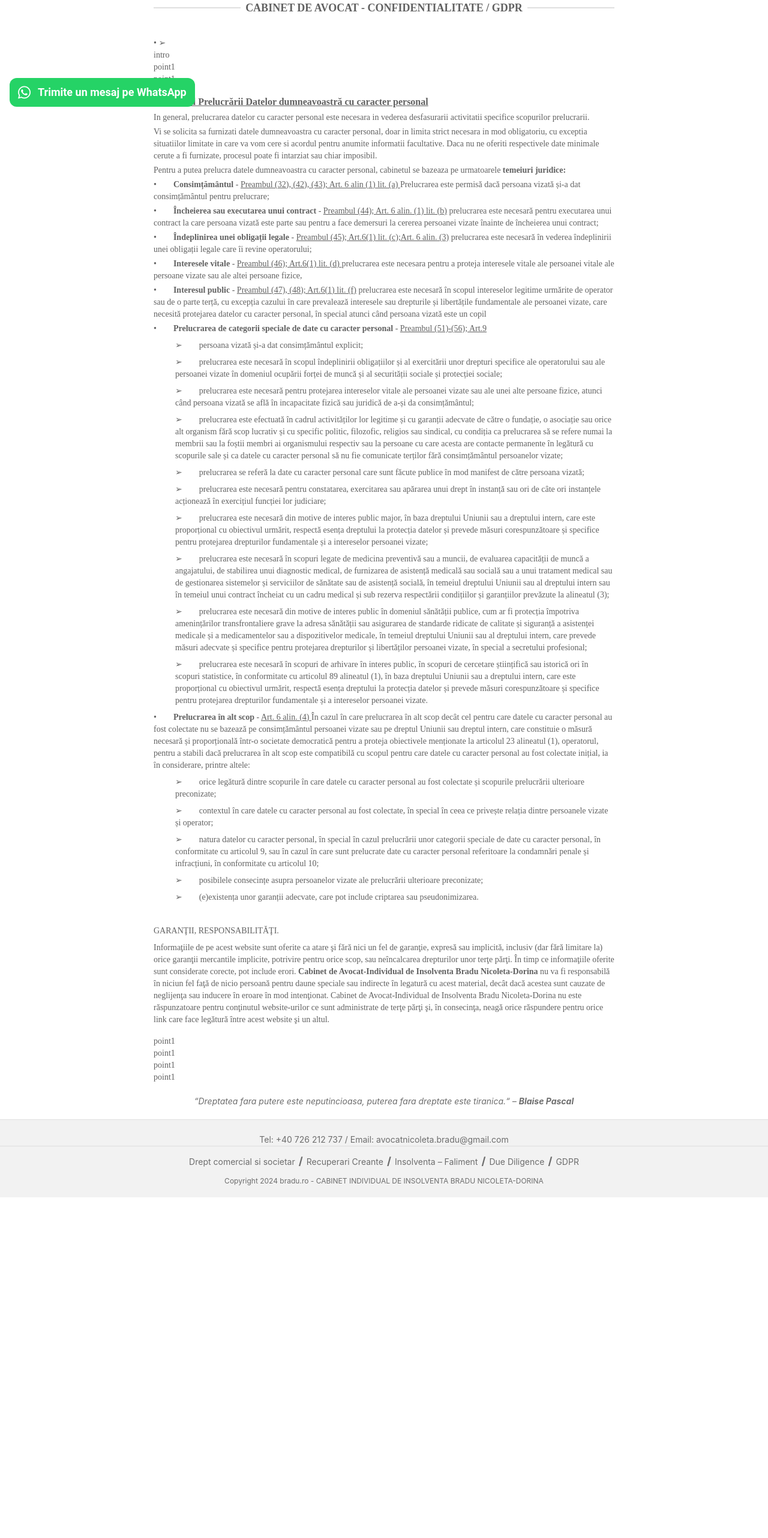
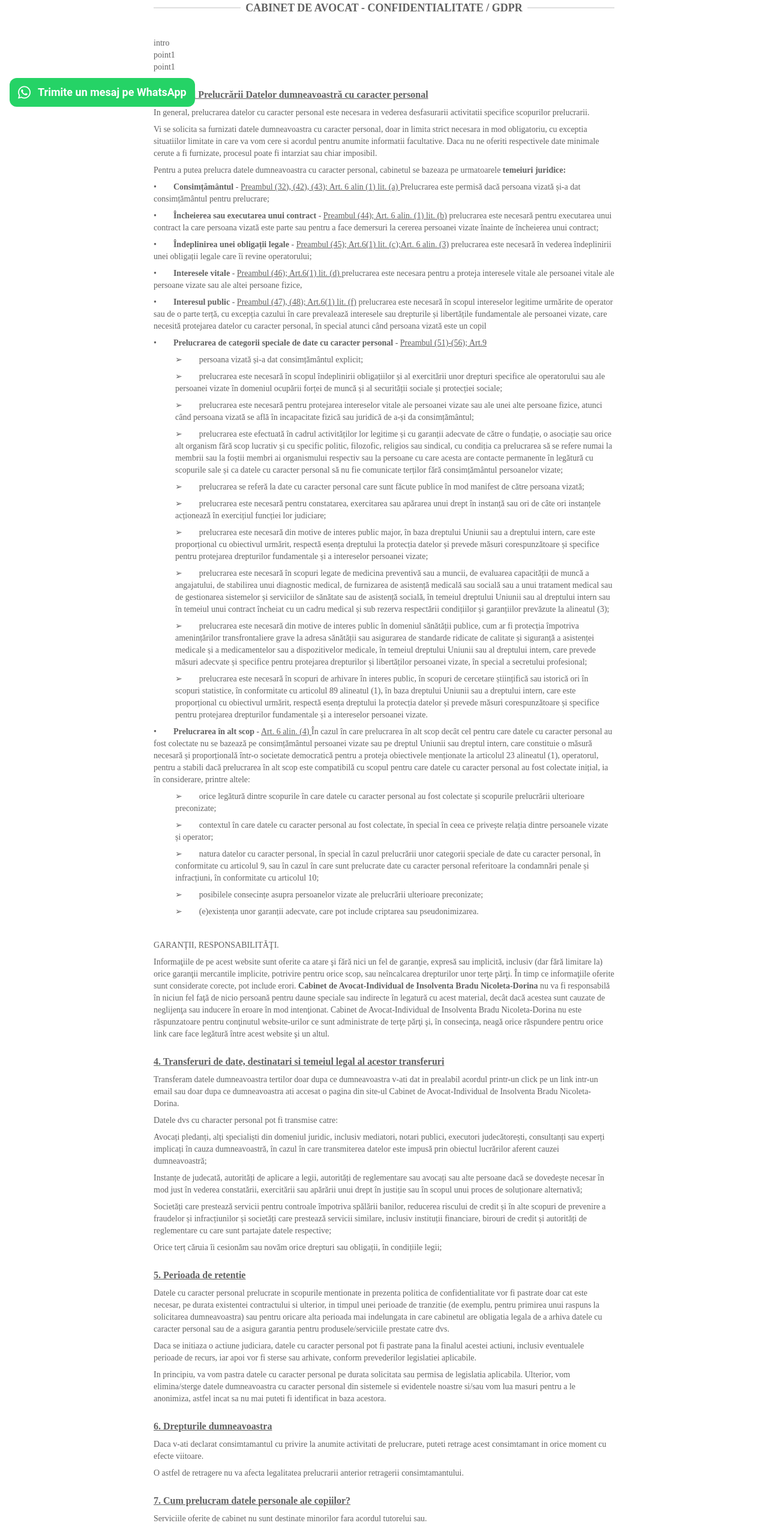
Before and after one commit to CleanCodeRo/bradu-law, a React (Vite) app: page /gdpr in a window 1280 px wide. Shown: the part 606-3170 px from the top of the page at 60% size. Before the commit the page ends 2602 px from the top, so only its background shows below. Built offline with nearby package versions, Linux system fonts and the light colour scheme.

Commit message:
finised second half of gdpr

```diff
--- a/src/Pages/GDPR.jsx
+++ b/src/Pages/GDPR.jsx
@@ -15,19 +15,19 @@ export default function GDPR() {
     }
 
     const Point3 = () => {
-        return <div className='my-4'>
-            <p id="title" className='font-bold underline my-1 text-base'>3. Temeiul Prelucrării Datelor dumneavoastră cu caracter personal</p>
-            <p className='my-1'>In general, prelucrarea datelor cu caracter personal este necesara in vederea desfasurarii activitatii specifice scopurilor prelucrarii.</p>
-            <p className='my-1'>Vi se solicita sa furnizati datele dumneavoastra cu caracter personal, doar in limita strict necesara  in mod obligatoriu, cu exceptia situatiilor limitate in care va vom cere si acordul pentru  anumite informatii facultative. Daca nu ne oferiti respectivele date minimale cerute a fi furnizate, procesul poate fi intarziat sau chiar imposibil.</p>
-            <p className='my-1'>Pentru a putea prelucra datele dumneavoastra cu caracter personal, cabinetul  se bazeaza pe urmatoarele <strong>temeiuri juridice:</strong></p>
+        return <div className='my-6'>
+            <p id="title" className='font-bold underline my-2 text-base'>3. Temeiul Prelucrării Datelor dumneavoastră cu caracter personal</p>
+            <p className='my-2'>In general, prelucrarea datelor cu caracter personal este necesara in vederea desfasurarii activitatii specifice scopurilor prelucrarii.</p>
+            <p className='my-2'>Vi se solicita sa furnizati datele dumneavoastra cu caracter personal, doar in limita strict necesara  in mod obligatoriu, cu exceptia situatiilor limitate in care va vom cere si acordul pentru  anumite informatii facultative. Daca nu ne oferiti respectivele date minimale cerute a fi furnizate, procesul poate fi intarziat sau chiar imposibil.</p>
+            <p className='my-2'>Pentru a putea prelucra datele dumneavoastra cu caracter personal, cabinetul  se bazeaza pe urmatoarele <strong>temeiuri juridice:</strong></p>
 
             <div id="list">
-                <p className=' my-1 '>•        <strong>Consimțământul</strong> - <span className='underline'>Preambul (32), (42), (43); Art. 6 alin (1) lit. (a) </span> Prelucrarea este permisă dacă persoana vizată și-a dat consimțământul pentru prelucrare;</p>
-                <p className=' my-1 '>•        <strong>Încheierea sau executarea unui contract</strong> - <span className='underline'>Preambul (44); Art. 6 alin. (1) lit. (b)</span> prelucrarea este necesară pentru executarea unui contract la care persoana vizată este parte sau pentru a face demersuri la cererea persoanei vizate înainte de încheierea unui contract;</p>
-                <p className=' my-1 '>•        <strong>Îndeplinirea unei obligații legale </strong>- <span className='underline'>Preambul (45); Art.6(1) lit. (c);Art. 6 alin. (3)</span> prelucrarea este necesară în vederea îndeplinirii unei obligații legale care îi revine operatorului;</p>
-                <p className=' my-1 '>•        <strong>Interesele vitale</strong> - <span className='underline'>Preambul (46); Art.6(1) lit. (d) </span> prelucrarea este necesara pentru a proteja interesele vitale ale persoanei vitale ale persoane vizate sau ale altei persoane fizice,</p>
-                <p className=' my-1 '>•        <strong>Interesul public </strong>- <span className='underline'>Preambul (47), (48); Art.6(1) lit. (f)</span> prelucrarea este necesară în scopul intereselor legitime urmărite de operator sau de o parte terță, cu excepția cazului în care prevalează interesele sau drepturile și libertățile fundamentale ale persoanei vizate, care necesită protejarea datelor cu caracter personal, în special atunci când persoana vizată este un copil</p>
-                <p className=' my-1 '>•        <strong>Prelucrarea de categorii speciale de date cu caracter personal</strong> - <span className='underline'>Preambul (51)-(56); Art.9  </span></p>
+                <p className=' my-2 '>•        <strong>Consimțământul</strong> - <span className='underline'>Preambul (32), (42), (43); Art. 6 alin (1) lit. (a) </span> Prelucrarea este permisă dacă persoana vizată și-a dat consimțământul pentru prelucrare;</p>
+                <p className=' my-2 '>•        <strong>Încheierea sau executarea unui contract</strong> - <span className='underline'>Preambul (44); Art. 6 alin. (1) lit. (b)</span> prelucrarea este necesară pentru executarea unui contract la care persoana vizată este parte sau pentru a face demersuri la cererea persoanei vizate înainte de încheierea unui contract;</p>
+                <p className=' my-2 '>•        <strong>Îndeplinirea unei obligații legale </strong>- <span className='underline'>Preambul (45); Art.6(1) lit. (c);Art. 6 alin. (3)</span> prelucrarea este necesară în vederea îndeplinirii unei obligații legale care îi revine operatorului;</p>
+                <p className=' my-2 '>•        <strong>Interesele vitale</strong> - <span className='underline'>Preambul (46); Art.6(1) lit. (d) </span> prelucrarea este necesara pentru a proteja interesele vitale ale persoanei vitale ale persoane vizate sau ale altei persoane fizice,</p>
+                <p className=' my-2 '>•        <strong>Interesul public </strong>- <span className='underline'>Preambul (47), (48); Art.6(1) lit. (f)</span> prelucrarea este necesară în scopul intereselor legitime urmărite de operator sau de o parte terță, cu excepția cazului în care prevalează interesele sau drepturile și libertățile fundamentale ale persoanei vizate, care necesită protejarea datelor cu caracter personal, în special atunci când persoana vizată este un copil</p>
+                <p className=' my-2 '>•        <strong>Prelucrarea de categorii speciale de date cu caracter personal</strong> - <span className='underline'>Preambul (51)-(56); Art.9  </span></p>
                 <div className='ml-9'>
                     <p className=' my-2 '>➢        persoana vizată și-a dat consimțământul explicit; </p>
                     <p className=' my-2 '>➢        prelucrarea este necesară în scopul îndeplinirii obligațiilor și al exercitării unor drepturi specifice ale operatorului sau ale persoanei vizate în domeniul ocupării forței de muncă și al securității sociale și protecției sociale; </p>
@@ -41,7 +41,7 @@ export default function GDPR() {
                     <p className=' my-2 '>➢        prelucrarea este necesară în scopuri de arhivare în interes public, în scopuri de cercetare științifică sau istorică ori în scopuri statistice, în conformitate cu articolul 89 alineatul (1), în baza dreptului Uniunii sau a dreptului intern, care este proporțional cu obiectivul urmărit, respectă esența dreptului la protecția datelor și prevede măsuri corespunzătoare și specifice pentru protejarea drepturilor fundamentale și a intereselor persoanei vizate. </p>
                 </div>
 
-                <p className=' my-1 '>•        <strong>Prelucrarea în alt scop </strong> - <span className='underline'>Art. 6 alin. (4)  </span> În cazul în care prelucrarea în alt scop decât cel pentru care datele cu caracter personal au fost colectate nu se bazează pe consimțământul persoanei vizate sau pe dreptul Uniunii sau dreptul intern, care constituie o măsură necesară și proporțională într-o societate democratică pentru a proteja obiectivele menționate la articolul 23 alineatul (1), operatorul, pentru a stabili dacă prelucrarea în alt scop este compatibilă cu scopul pentru care datele cu caracter personal au fost colectate inițial, ia în considerare, printre altele:</p>
+                <p className=' my-2 '>•        <strong>Prelucrarea în alt scop </strong> - <span className='underline'>Art. 6 alin. (4)  </span> În cazul în care prelucrarea în alt scop decât cel pentru care datele cu caracter personal au fost colectate nu se bazează pe consimțământul persoanei vizate sau pe dreptul Uniunii sau dreptul intern, care constituie o măsură necesară și proporțională într-o societate democratică pentru a proteja obiectivele menționate la articolul 23 alineatul (1), operatorul, pentru a stabili dacă prelucrarea în alt scop este compatibilă cu scopul pentru care datele cu caracter personal au fost colectate inițial, ia în considerare, printre altele:</p>
                 <div className='ml-9'>
                     <p className=' my-2 '>➢        orice legătură dintre scopurile în care datele cu caracter personal au fost colectate și scopurile prelucrării ulterioare preconizate; </p>
                     <p className=' my-2 '>➢        contextul în care datele cu caracter personal au fost colectate, în special în ceea ce privește relația dintre persoanele vizate și operator; </p>
@@ -53,24 +53,44 @@ export default function GDPR() {
 
             <p className='mt-9 mb-2'>GARANŢII, RESPONSABILITĂŢI.</p>
             <p>Informaţiile de pe acest website sunt oferite ca atare şi fără nici un fel de garanţie, expresă sau implicită, inclusiv (dar fără limitare la) orice garanţii mercantile implicite, potrivire pentru orice scop, sau neîncalcarea drepturilor unor terţe părţi. În timp ce informaţiile oferite sunt considerate corecte, pot include erori. <strong> Cabinet de Avocat-Individual de Insolventa Bradu Nicoleta-Dorina </strong> nu va fi responsabilă în niciun fel faţă de nicio persoană pentru daune speciale sau indirecte în legatură cu acest material, decât dacă acestea sunt cauzate de neglijenţa sau inducere în eroare în mod intenţionat. Cabinet de Avocat-Individual de Insolventa Bradu Nicoleta-Dorina nu este răspunzatoare pentru conţinutul website-urilor ce sunt administrate de terţe părţi şi, în consecinţa, neagă orice răspundere pentru orice link care face legătură între acest website şi un altul.</p>
-
         </div>
     }
 
     const Point4 = () => {
-        return <div>point1</div>
+        return <div className='my-6'>
+            <p id="title" className='font-bold underline my-2 text-base'>4. Transferuri de date, destinatari si temeiul legal al acestor transferuri</p>
+            <p className='my-2'>Transferam datele dumneavoastra tertilor doar dupa ce dumneavoastra v-ati dat in prealabil acordul printr-un click pe un link intr-un email sau doar dupa ce dumneavoastra ati accesat o pagina din site-ul Cabinet de Avocat-Individual de Insolventa Bradu Nicoleta-Dorina.</p>
+            <p className='my-2'>Datele dvs cu character personal pot fi transmise catre:</p>
+            <p className='my-2'>Avocați pledanți, alți specialiști din domeniul juridic, inclusiv mediatori, notari publici, executori judecătorești, consultanți sau experți implicați în cauza dumneavoastră, în cazul în care transmiterea datelor este impusă prin obiectul lucrărilor aferent cauzei dumneavoastră;</p>
+            <p className='my-2'>Instanțe de judecată, autorități de aplicare a legii, autorități de reglementare sau avocați sau alte persoane dacă se dovedește necesar în mod just în vederea constatării, exercitării sau apărării unui drept în justiție sau în scopul unui proces de soluționare alternativă;</p>
+            <p className='my-2'>Societăți care prestează servicii pentru controale împotriva spălării banilor, reducerea riscului de credit și în alte scopuri de prevenire a fraudelor și infracțiunilor și societăți care prestează servicii similare, inclusiv instituții financiare, birouri de credit și autorități de reglementare cu care sunt partajate datele respective;</p>
+            <p className='my-2'>Orice terț căruia îi cesionăm sau novăm orice drepturi sau obligații, în condițiile legii;</p>
+        </div>
     }
 
     const Point5 = () => {
-        return <div>point1</div>
+        return <div className='my-6'>
+            <p id="title" className='font-bold underline my-2 text-base'>5. Perioada de retentie</p>
+            <p className='my-2'>Datele cu caracter personal prelucrate in scopurile mentionate in prezenta politica de confidentialitate vor fi pastrate doar cat este necesar, pe durata existentei contractului si ulterior, in timpul unei perioade de tranzitie (de exemplu, pentru primirea unui raspuns la solicitarea dumneavoastra) sau pentru oricare alta perioada mai indelungata in care cabinetul are obligatia legala de a arhiva datele cu caracter personal sau de a asigura garantia pentru produsele/serviciile prestate catre dvs.</p>
+            <p className='my-2'>Daca se initiaza o actiune judiciara, datele cu caracter personal pot fi pastrate pana la finalul acestei actiuni, inclusiv eventualele perioade de recurs, iar apoi vor fi sterse sau arhivate, conform prevederilor legislatiei aplicabile.</p>
+            <p className='my-2'>In principiu, va vom pastra datele cu caracter personal pe durata solicitata sau permisa de legislatia aplicabila. Ulterior, vom elimina/sterge datele dumneavoastra cu caracter personal din sistemele si evidentele noastre si/sau vom lua masuri pentru a le anonimiza, astfel incat sa nu mai puteti fi identificat in baza acestora.</p>
+        </div>
     }
 
     const Point6 = () => {
-        return <div>point1</div>
+        return <div className='my-6'>
+            <p id="title" className='font-bold underline my-2 text-base'>6. Drepturile dumneavoastra</p>
+            <p className='my-2'>Daca v-ati declarat consimtamantul cu privire la anumite activitati de prelucrare, puteti retrage acest consimtamant in orice moment cu efecte viitoare.</p>
+            <p className='my-2'>O astfel de retragere nu va afecta legalitatea prelucrarii anterior retragerii consimtamantului.</p>
+        </div>
     }
 
     const Point7 = () => {
-        return <div>point1</div>
+        return <div className='my-6'>
+            <p id="title" className='font-bold underline my-2 text-base'>7. Cum prelucram datele personale ale copiilor?</p>
+            <p className='my-2'>Serviciile oferite de cabinet nu sunt destinate minorilor fara acordul tutorelui sau.</p>
+        </div>
+
     }
 
 
@@ -87,18 +107,9 @@ export default function GDPR() {
                     <div id="title" className="w-full flex justify-center items-center my-12 relative">
                         <div className="bg-gray-300 h-[2px] w-full"></div>
                         <p className="text-center bg-white px-2 font-bold  sm:text-lg uppercase absolute">CABINET DE AVOCAT - CONFIDENTIALITATE / GDPR</p>
-
                     </div>
 
                     <div id="description" className="text-sm ">
-                        • ➢
-                        {/* <p className="my-2.5">Bine ați venit la Cabinet de Avocat-Cabinet Individual de Insolventa Bradu Nicoleta-Dorina!</p>
-                        <p className="my-2.5">Punem accent pe integritate, competență și relații de încredere cu clienții noștri. Fie că aveți nevoie de asistență în dreptul afacerilor, dreptul familiei sau oricare altă sferă juridică, suntem aici să vă ghidăm și să vă reprezentăm cu profesionalism și devotament.</p>
-                        <p className="my-2.5 font-bold">Cabinetul nostru acoperă toate nevoile de consultanță ale mediului de afaceri: avocatură, mediere, fiscalitate și politici financiare, gestiunea afacerii, insolvență, recuperări creanțe și altele. </p>
-                        <p className="my-2.5">Cabinetul de Avocat-Individual de Insolventa, isi desfasoara activitatea in conformitate cu prevederile Legii nr. 51/1995 privind <span className="font-bold">organizarea şi exercitarea profesiei de avocat</span>, respectiv Ordonantei de Urgenta a Guvernului nr. 86/2006 privind organizarea activitatii practicienilor in insolventa, cu modificarile si completarile ulterioare. </p>
-                        <p className="my-2.5">Titularul cabinetului este Dna Av. Bradu Nicoleta-Dorina. Politica cabinetului este aceea de a asigura performanta: servicii de calitate, implicarea rapida si rezolvarea pertinenta a problemelor financiare, tehnice si juridice prin identificarea solutiilor optime pentru fiecare client, asistenta si reprezentare juridica, consultanta juridica.  </p>
-                        <p className="my-2.5">Pe plan finaciar, colaboram cu avocati, experti contabili /auditori membrii CECCAR si CAFR care asigura optimizarea activitatii, gestionarea dosarelor, colaborarea optima in vederea identificarii celor mai bune solutii, in vederea reorganizarii sau lichidarii, dupa caz, a societatilor aflate in procedura instituita de Legea 85/2014 privind procedurile de prevenire a insolventei si de insolventa. </p>
-                        <p className="my-9 "><i>„A fi avocat nu este doar o vocație. Este o încredere publică și fiecare dintre noi are obligația de a da înapoi comunităților noastre.” – <span className="font-bold">Janet Reno</span></i></p> */}
                         <Introduction />
                         <Point1 />
                         <Point2 />
```
Also changed, not shown: src/Components/Header.jsx (+5 -3 lines).
